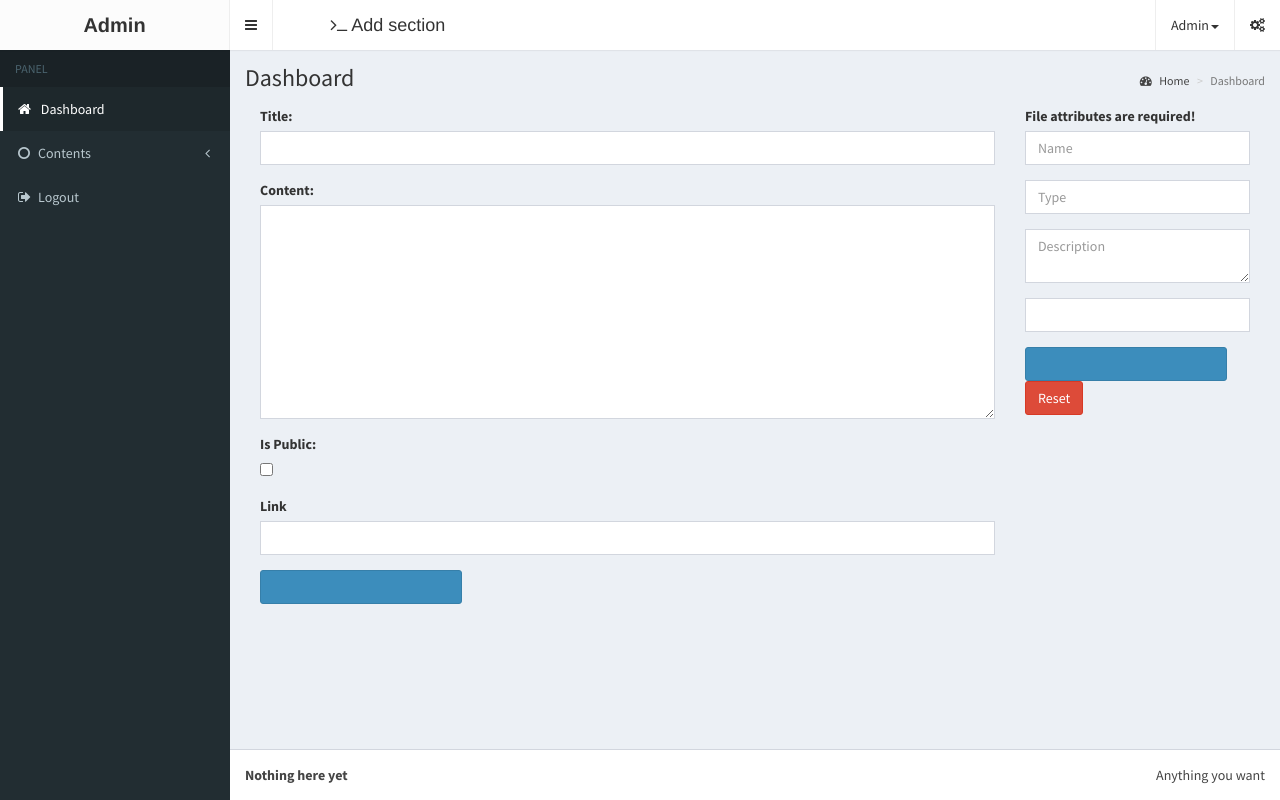
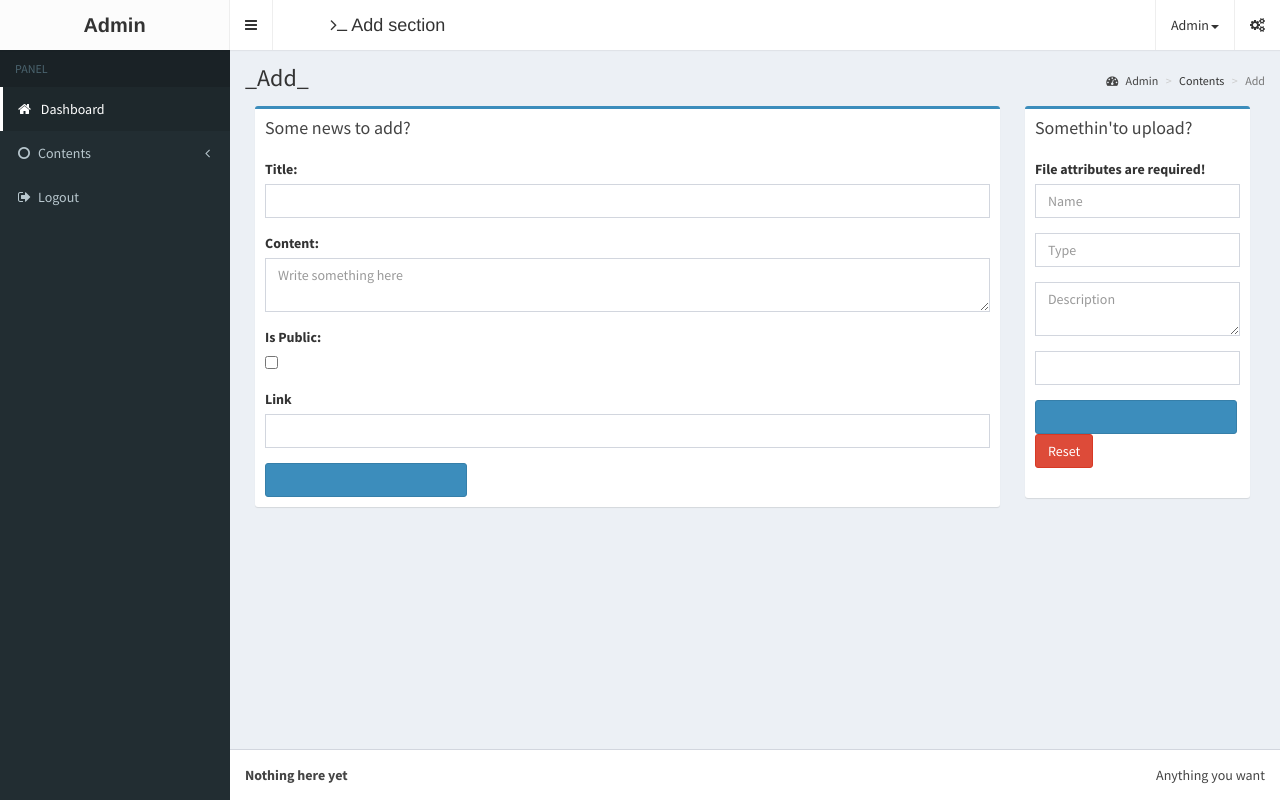
Before and after one commit to s0nnyhu/portfolio-v1-symfony, a Symfony app: template templates/admin/core/add.html.twig in a window 1280 px wide. Run offline with Twig, Linux system fonts and the light colour scheme; the template is opened without the code that fills it, so the values that code supplies are empty; form fields are guessed from the names that the template uses; some libraries are stand-ins or nearby versions.

Commit message:
works fine

```diff
--- a/config/services.yaml
+++ b/config/services.yaml
@@ -2,6 +2,7 @@
 # https://symfony.com/doc/current/best_practices/configuration.html#application-related-configuration
 parameters:
     locale: 'en'
+    upload_directory: '%kernel.project_dir%/public/upload'
 
 services:
     # default configuration for services in *this* file
--- a/templates/admin/adbase.html.twig
+++ b/templates/admin/adbase.html.twig
@@ -81,7 +81,8 @@
                             </span>
                         </a>
                         <ul class="treeview-menu">
-                            <li><a href="#"><i class="fa fa-pencil" aria-hidden="true"></i>Contents Dashboard</a></li>
+                            <li><a href="{{path('manageArticle')}}"><i class="fa fa-pencil" aria-hidden="true"></i>Contents Dashboard</a></li>
+                            <li><a href="#"><i class="fa fa-pencil" aria-hidden="true"></i>Files Dashboard</a></li>
                             <li><a href="{{ path('addArticle')}}"><i class="fa fa-plus" aria-hidden="true"></i>Add</a></li>
                         </ul>
                     </li>
@@ -95,13 +96,16 @@
 
         <!-- Content Wrapper. Contains page content -->
         <div class="content-wrapper">
+            {% block localisation %}<li class="active">Dashboard</li>
                 <section class="content-header">
                   <h1>Dashboard</h1>
                   <ol class="breadcrumb">
-                <li><a href="#"><i class="fa fa-dashboard"></i> Home</a></li>
+                    <li><a href="#"><i class="fa fa-dashboard"></i> Admin</a></li>
                     <li class="active">Dashboard</li>
                   </ol>
                 </section>
+            {% endblock %}
+
             <!-- Main content -->
             <section class="content container-fluid">
                 {% block body %}
--- a/templates/admin/core/add.html.twig
+++ b/templates/admin/core/add.html.twig
@@ -1,13 +1,39 @@
 {% extends 'admin/adbase.html.twig' %}
 {% block mainTitle %} Add section {% endblock %}
+{% block localisation %}
+    <section class="content-header">
+      <h1>_Add_</h1>
+      <ol class="breadcrumb">
+        <li><a href="#"><i class="fa fa-dashboard"></i> Admin</a></li>
+        <li>Contents</li>
+        <li class="active">Add</li>
+      </ol>
+    </section>
+{% endblock %}
 {% block body %}
 
-    <div class="col-md-9">
+    <div class="col-md-9" style="padding:0 10px;">
+    	<div class="box box-primary">
+    		<div class="box-header">
+    			<h3 class="box-title">Some news to add?</h3>
+    		</div>
+    		<div class="box-body">
                 {% for message in app.flashes('added') %}
-                    <div class="well">
-                        {{ message }}
+                    <div class="alert alert-success alert-dismissable">
+                    	<i class="fa fa-check"></i>
+                    	<button class="close" data-dismiss="alert" aria-hidden="true">x</button>
+                    	{{ message }}
                     </div>
                 {% endfor %}
+
+                {% for message in app.flashes('notAdded') %}
+                    <div class="alert alert-danger alert-dismissable">
+                    	<i class="fa fa-warning"></i>
+                    	<button class="close" data-dismiss="alert" aria-hidden="true">x</button>
+                    	{{ message }}
+                    </div>
+                {% endfor %}
+
                 {{ form_start(formArticle, {'action': '/admin/add', 'attr': {'class': 'formArticleClass'}}) }}
                 <div class="form-group">
                     {{ form_label(formArticle.title, 'Title:')  }}
@@ -19,14 +45,14 @@
                     {{ form_label(formArticle.content, 'Content:')  }}
                     <br/>
                     {{ form_errors(formArticle.content) }}
-                    {{ form_widget(formArticle.content, { 'id': 'ckeditor', 'attr': {'class': 'form-control', 'rows': "10", 'cols': '100'}}) }}
+                    {{ form_widget(formArticle.content, { 'id': 'ckeditor', 'attr': {'class': 'form-control', 'placeholder': 'Write something here'}}) }}
                 </div>
 
                 <div class="form-group">
                     {{ form_label(formArticle.isPublic, 'Is Public:')  }}
                     <br/>
                     {{ form_errors(formArticle.isPublic) }}
-                    {{ form_widget(formArticle.isPublic) }}
+                    {{ form_widget(formArticle.isPublic, {'attr' : {'class': 'minimal'}})}}
                 </div>
 
                 <div class="form-group">
@@ -45,9 +71,16 @@
                     {{ form_widget(formArticle.Publish, {'attr': {'class': 'btn btn-primary'}, 'id': 'ckeditor'} ) }}
                 </div>
                 {{ form_end(formArticle) }}
+               </div>
+         </div>
     </div>
 
     <div class="col-md-3">
+    	<div class="box box-primary">
+    		<div class="box-header">
+    			<h3 class="box-title">Somethin'to upload?</h3>
+    		</div>
+    		<div class="box-body">
                 {{ form_start(formFile, {'action': '#', 'attr': {'class': 'formFileClass'}}) }}
                  <div class="form-group">
                     {{ form_label(formFile.fileName, 'File attributes are required!')  }}
@@ -77,10 +110,14 @@
 
                 <br/>
                 <div id="divPreview" style="display:flex;justify-content:center;align-items:center;"></div>
-		</div>
+            </div>
+        </div>
+	</div>
 
         <script>
-            CKEDITOR.replace( 'ckeditor' );
+            CKEDITOR.replace('ckeditor', {
+                height: 350
+            } );
         </script>
         <script>
             function removePre() {
@@ -128,11 +165,12 @@
                     }
                     else {
                         var xhr=getXMLHttpRequest();
-                        xhr.open('POST', '/admdin/add', true);
+                        xhr.open('POST', '/admin/add', true);
                         var btnUpload = document.getElementById('btnUpload');
                         btnUpload.classList.add('disabled');
                         xhr.onreadystatechange = function() {
                             if (this.readyState == 4 && this.status == 200) {
+                                $.notify("Yay, your file has been uploaded :]", "success");
                             	removePre();
                             } else {
                             	removePre();
```
Also changed, not shown: src/Controller/AdminController.php (+9 -0 lines), src/Controller/RedirectingController.php (added, +28 -0 lines), templates/base.html.twig (+8 -8 lines), templates/public/contact.html.twig (+4 -4 lines), public/build/css/ad.css (deleted), public/build/css/log.css. Lines whose indentation alone changed are shown as unchanged.
